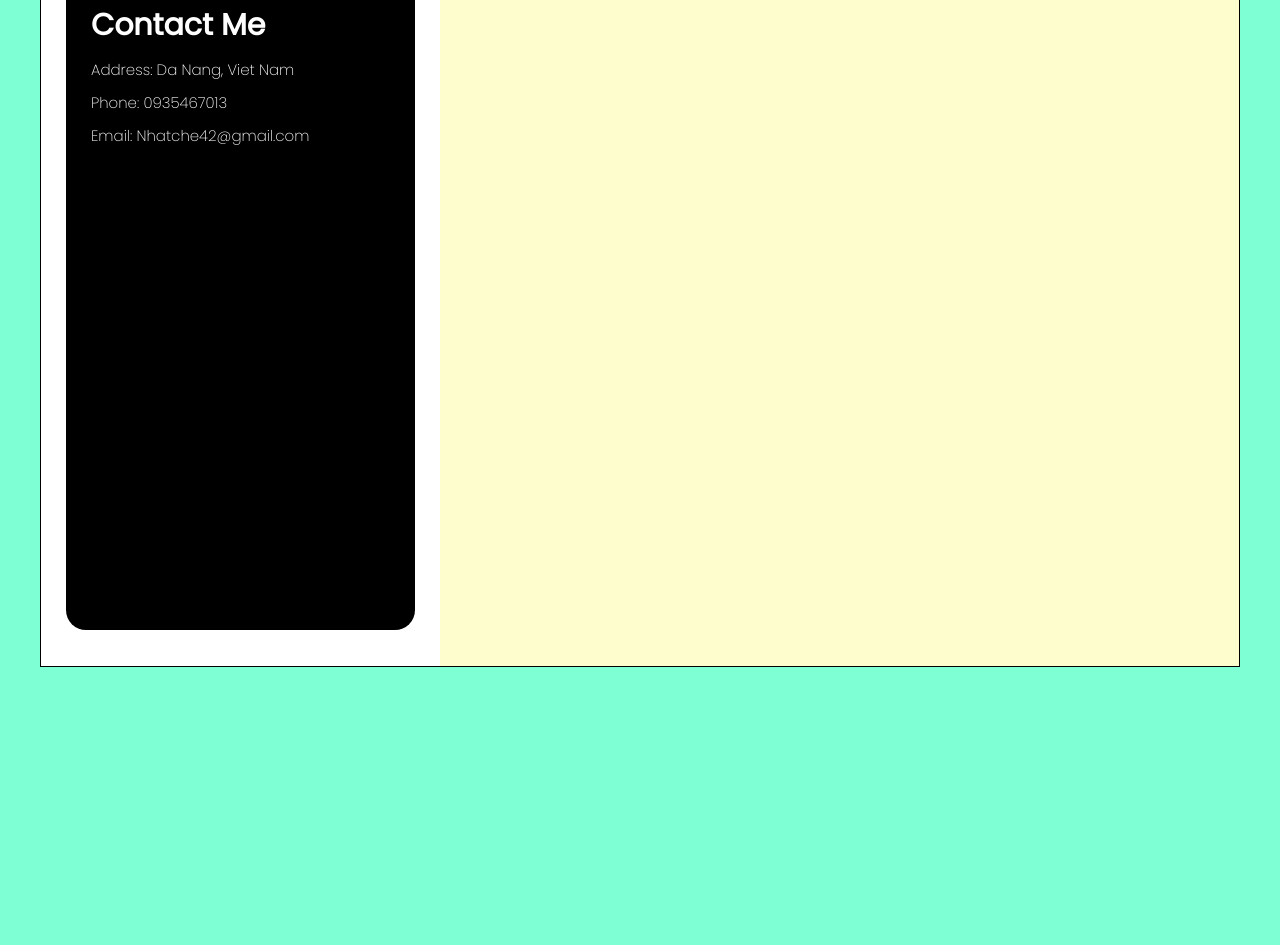
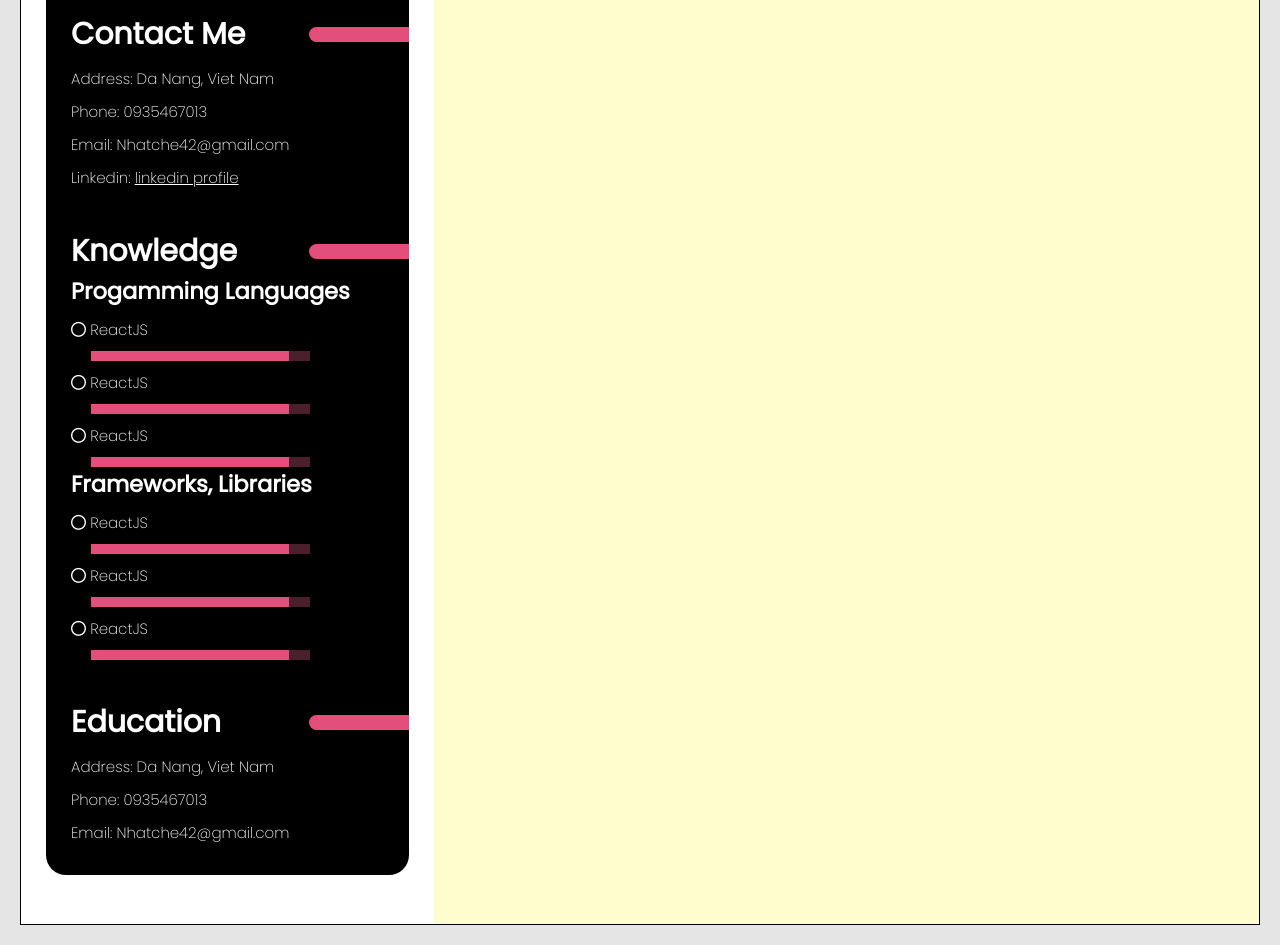
Before and after one commit to nhatche/democv, a plain HTML site: page index.html in a window 1280 px wide. Shown: the part 353-1298 px from the top of the page. Before the commit the page ends 1040 px from the top, so only its background shows below. Drawn offline with Linux system fonts and the light colour scheme.

Commit message:
second commit

```diff
--- a/index.html
+++ b/index.html
@@ -6,9 +6,7 @@
     <meta http-equiv="X-UA-Compatible" content="IE=edge">
     <meta name="viewport" content="width=device-width, initial-scale=1.0">
     <title>CV DEMO</title>
-    <link rel="stylesheet" href="https://cdnjs.cloudflare.com/ajax/libs/font-awesome/4.7.0/css/font-awesome.css"
-        integrity="sha512-5A8nwdMOWrSz20fDsjczgUidUBR8liPYU+WymTZP1lmY9G6Oc7HlZv156XqnsgNUzTyMefFTcsFH/tnJE/+xBg=="
-        crossorigin="anonymous" referrerpolicy="no-referrer" />
+    <link rel="stylesheet" href="https://cdnjs.cloudflare.com/ajax/libs/font-awesome/6.2.0/css/all.min.css" integrity="sha512-xh6O/CkQoPOWDdYTDqeRdPCVd1SpvCA9XXcUnZS2FmJNp1coAFzvtCN9BmamE+4aHK8yyUHUSCcJHgXloTyT2A==" crossorigin="anonymous" referrerpolicy="no-referrer" />
     <link rel="preconnect" href="https://fonts.googleapis.com">
     <link rel="preconnect" href="https://fonts.gstatic.com" crossorigin>
     <link href="https://fonts.googleapis.com/css2?family=Poppins:wght@200;300;400&display=swap" rel="stylesheet">
@@ -24,7 +22,77 @@
                     <img class="cv__left__img" src="avatar.png" alt="photo">
                 </div>
                 <div class="cv__left__text">
-                    <h1>Contact Me</h1>
+                    <div class="cv__left__text__title">
+                        <div>
+                            <h1>Contact Me</h1>
+                        </div>
+                        <div class="cv__left__text__title--color-bar"></div>
+                    </div>
+
+                    <h3>Address: Da Nang, Viet Nam</h3>
+                    <h3>Phone: 0935467013</h3>
+                    <h3>Email: Nhatche42@gmail.com</h3>
+                    <h3>Linkedin: <a href="https://www.linkedin.com/in/nh%E1%BA%ADt-quang-921b11197/">linkedin profile</a></h3>
+                </div>
+                <div class="cv__left__text">
+                    <div class="cv__left__text__title">
+                        <div>
+                            <h1>Knowledge</h1>
+                        </div>
+                        <div class="cv__left__text__title--color-bar"></div>
+                    </div>
+
+                    <h2>Progamming Languages</h2>
+                    <dl>
+                        <dt>
+                            <h3><i class="fa-regular fa-circle"></i> ReactJS</i></h3>
+                            <span class="percent">
+                                <div style="width: 90%;"></div>
+                            </span>
+                        </dt>
+                        <dt>
+                            <h3><i class="fa-regular fa-circle"></i> ReactJS</i></h3>
+                            <span class="percent">
+                                <div style="width: 90%;"></div>
+                            </span>
+                        </dt>
+                        <dt>
+                            <h3><i class="fa-regular fa-circle"></i> ReactJS</i></h3>
+                            <span class="percent">
+                                <div style="width: 90%;"></div>
+                            </span>
+                        </dt>
+                    </dl>
+                    <h2>Frameworks, Libraries</h2>
+                    <dl>
+                        <dt>
+                            <h3><i class="fa-regular fa-circle"></i> ReactJS</i></h3>
+                            <span class="percent">
+                                <div style="width: 90%;"></div>
+                            </span>
+                        </dt>
+                        <dt>
+                            <h3><i class="fa-regular fa-circle"></i> ReactJS</i></h3>
+                            <span class="percent">
+                                <div style="width: 90%;"></div>
+                            </span>
+                        </dt>
+                        <dt>
+                            <h3><i class="fa-regular fa-circle"></i> ReactJS</i></h3>
+                            <span class="percent">
+                                <div style="width: 90%;"></div>
+                            </span>
+                        </dt>
+                    </dl>
+                </div>
+                <div class="cv__left__text">
+                    <div class="cv__left__text__title">
+                        <div>
+                            <h1>Education</h1>
+                        </div>
+                        <div class="cv__left__text__title--color-bar"></div>
+                    </div>
+
                     <h3>Address: Da Nang, Viet Nam</h3>
                     <h3>Phone: 0935467013</h3>
                     <h3>Email: Nhatche42@gmail.com</h3>
--- a/style.css
+++ b/style.css
@@ -6,7 +6,7 @@
 }
 
 body{
-    background-color: aquamarine;
+    background-color: #E5E5E5;
     display: flex;
     justify-content: center;
     align-items: center;
@@ -18,7 +18,7 @@ body{
     border: 1px solid black;
     min-height: 1000px;
     width: 100%;
-    max-width: 1200px;
+    max-width: 1500px;
     display: grid;
     grid-template-columns: 1fr 2fr;
 }
@@ -45,7 +45,7 @@ body{
 }
 
 .cv__left__img{
-    min-width: 200px;
+    min-width: 230px;
     width: 70%;
     height: 70%;
     position: relative;
@@ -57,6 +57,21 @@ body{
     color: white;
     font-size: 15px;
     padding-left: 25px;
+    margin-bottom: 40px;
+}
+
+.cv__left__text__title{
+    display: flex;
+    justify-content: space-between;
+    align-items: center;
+}
+
+.cv__left__text__title--color-bar{
+    width: 100px;
+    height: 15px;
+    background-color: #E44E7B;
+    border-top-left-radius: 10px;
+    border-bottom-left-radius: 10px;
 }
 
 .cv__left__text h3{
@@ -72,11 +87,42 @@ body{
     padding: 40px;
 }
 
+.percent{
+    margin-left: 20px;
+    width: 65%;
+    height: 10px;
+    background-color: #4C1F2D;
+    position: relative;
+    display: block;
+}
+
+.percent div{
+    position: absolute;
+    top: 0;
+    left: 0;
+    height: 10px;
+    background-color: #E44E7B;
+}
+
+li{
+    text-decoration: none;
+}
+
+h3 a{
+    text-decoration: none;
+    color: white;
+    text-decoration: underline;
+    font-size: 15px;
+}
+
+h3 a:hover{
+    color: #E44E7B;
+    text-decoration: underline;
+    transition: .2s;
+}
 
 
-
-
-@media screen and (max-width: 900px) {
+@media screen and (max-width: 1160px) {
     .cv{
         margin: 10px;
         grid-template-columns: repeat(1, 1fr);
```
